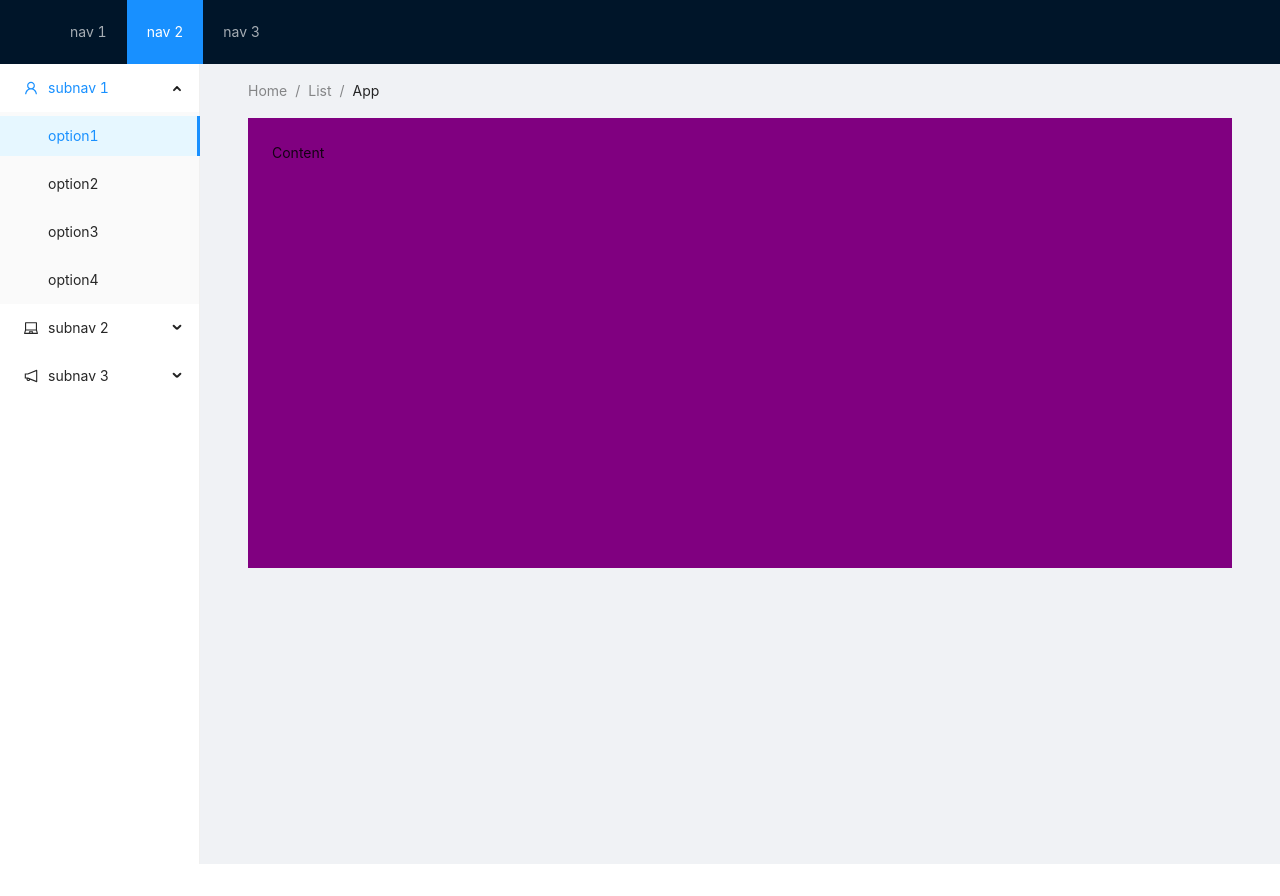
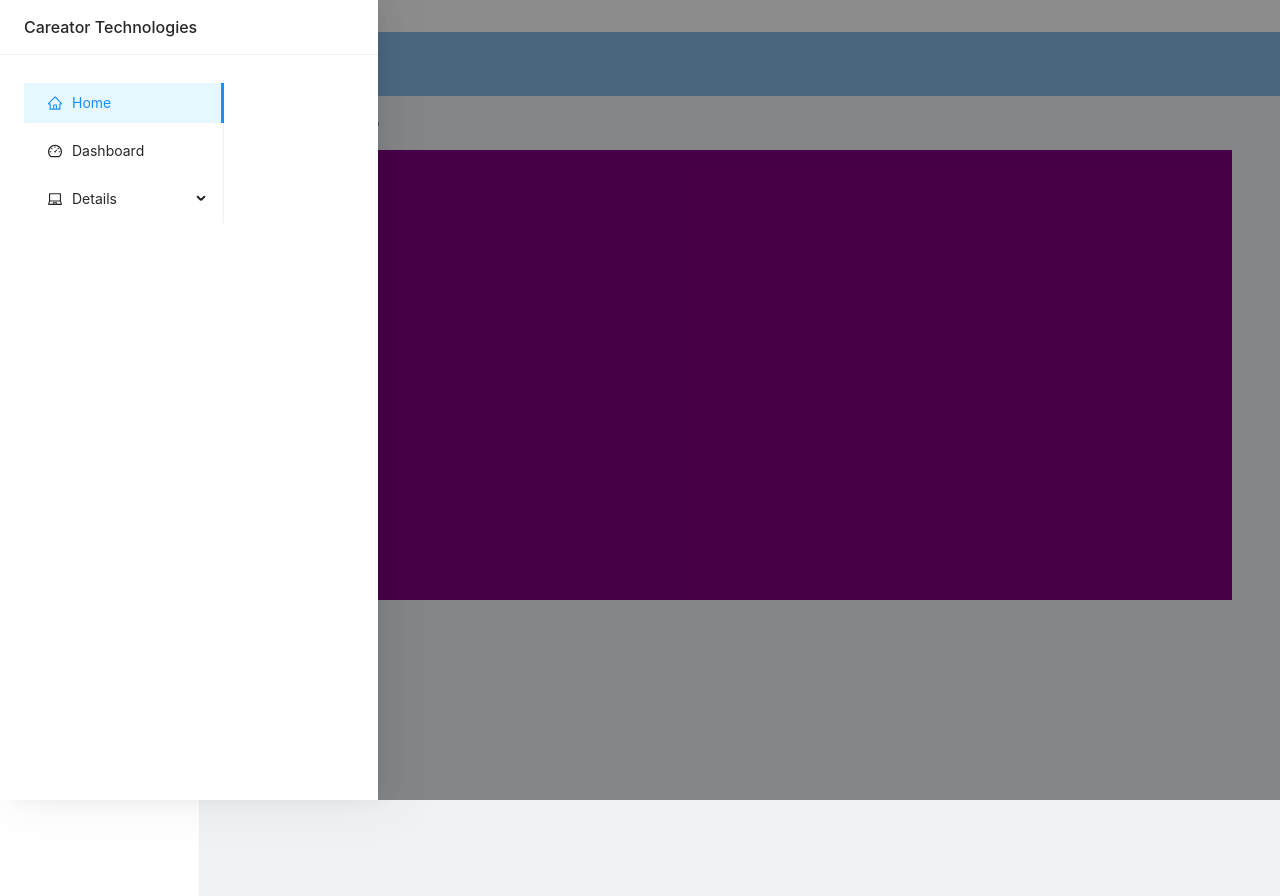
Before and after one commit to sushma-hegde-programmer/information-collection, a React (Create React App) app: page / in a window 1280 px wide. Before the commit the page ends 864 px from the top, so only its background shows below. Built offline with nearby package versions, Linux system fonts and the light colour scheme.

Commit message:
drawer is added and is working fine

```diff
--- a/src/App.tsx
+++ b/src/App.tsx
@@ -3,13 +3,13 @@ import { Button } from "antd";
 import PageNavbar from "./components/PageNavBar";
 import PageLayout from "./containers/PageLayout";
 import ContentPage from "./components/ContentPage";
+import PageDrawer from "./components/PageDrawer";
 import "./App.css";
-
-import Axios from "axios";
 
 function App() {
   return (
     <div>
+      <PageDrawer />
       <PageLayout>
         <ContentPage />
       </PageLayout>
--- a/src/components/PageAppBar.tsx
+++ b/src/components/PageAppBar.tsx
@@ -1,7 +1,8 @@
 import React from "react";
 import { Layout, Menu } from "antd";
 import {
-  UserOutlined,
+  DashboardOutlined,
+  HomeOutlined,
   LaptopOutlined,
   NotificationOutlined,
 } from "@ant-design/icons";
@@ -19,23 +20,17 @@ function PageAppBar() {
           defaultOpenKeys={["sub1"]}
           style={{ height: "100%" }}
         >
-          <SubMenu key="sub1" icon={<UserOutlined />} title="subnav 1">
-            <Menu.Item key="1">option1</Menu.Item>
-            <Menu.Item key="2">option2</Menu.Item>
-            <Menu.Item key="3">option3</Menu.Item>
-            <Menu.Item key="4">option4</Menu.Item>
-          </SubMenu>
-          <SubMenu key="sub2" icon={<LaptopOutlined />} title="subnav 2">
-            <Menu.Item key="5">option5</Menu.Item>
-            <Menu.Item key="6">option6</Menu.Item>
-            <Menu.Item key="7">option7</Menu.Item>
-            <Menu.Item key="8">option8</Menu.Item>
-          </SubMenu>
-          <SubMenu key="sub3" icon={<NotificationOutlined />} title="subnav 3">
-            <Menu.Item key="9">option9</Menu.Item>
-            <Menu.Item key="10">option10</Menu.Item>
-            <Menu.Item key="11">option11</Menu.Item>
-            <Menu.Item key="12">option12</Menu.Item>
+          <Menu.Item icon={<HomeOutlined />} key="1" title="Home">
+            Home
+          </Menu.Item>
+          <Menu.Item key="sub1" icon={<DashboardOutlined />} title="Dashboard">
+            Dashboard
+          </Menu.Item>
+          <SubMenu key="sub2" icon={<LaptopOutlined />} title="Details">
+            <Menu.Item key="3">My work</Menu.Item>
+            <Menu.Item key="6">To do</Menu.Item>
+            <Menu.Item key="7">option2</Menu.Item>
+            <Menu.Item key="8">option3</Menu.Item>
           </SubMenu>
         </Menu>
       </Sider>
--- /dev/null
+++ b/src/components/PageDrawer.tsx
@@ -0,0 +1,42 @@
+import React, { useState } from "react";
+import PageAppBar from "./PageAppBar";
+import { Drawer, Button } from "antd";
+import { MenuOutlined } from "@ant-design/icons";
+
+function PageDrawer() {
+  const [visible, setVisible] = useState(true);
+  const showDrawer = () => {
+    setVisible(true);
+  };
+  const onClose = () => {
+    setVisible(false);
+  };
+  return (
+    <div>
+      <nav className="menuBar">
+        <div className="menuCon">
+          <Button
+            className="barsMenu"
+            type="primary"
+            icon={<MenuOutlined />}
+            onClick={showDrawer}
+          >
+            <span className="barsBtn"></span>
+          </Button>
+
+          <Drawer
+            title="Careator Technologies"
+            placement="left"
+            closable={false}
+            onClose={onClose}
+            visible={visible}
+          >
+            <PageAppBar />
+          </Drawer>
+        </div>
+      </nav>
+    </div>
+  );
+}
+
+export default PageDrawer;
--- a/src/components/PageNavBar.tsx
+++ b/src/components/PageNavBar.tsx
@@ -1,15 +1,46 @@
 import React from "react";
-import { Layout, Menu } from "antd";
+import { Layout, Menu, Avatar } from "antd";
+import {
+  DashboardOutlined,
+  MenuOutlined,
+  MessageOutlined,
+  BellOutlined,
+} from "@ant-design/icons";
+import "../styles/NavBarStyle.css";
 
 const { Header } = Layout;
 
 function PageNavBar() {
   return (
-    <Header className="header">
+    <Header className="navbar_header" style={{ backgroundColor: "#87bce8" }}>
       <div className="logo" />
-      <Menu theme="dark" mode="horizontal" defaultSelectedKeys={["2"]}>
-        <Menu.Item key="1">nav 1</Menu.Item>
-        <Menu.Item key="2">nav 2</Menu.Item>
+      <Menu
+        theme="dark"
+        style={{ backgroundColor: "#87bce8" }} //float: "right"
+        mode="horizontal"
+      >
+        <Menu.Item
+          key="1"
+          icon={<MenuOutlined style={{ fontSize: "170%" }} />}
+        ></Menu.Item>
+
+        <Menu.Item
+          key="2"
+          icon={<BellOutlined style={{ fontSize: "170%" }} />}
+        ></Menu.Item>
+        <Menu.Item
+          key="3"
+          icon={<MessageOutlined style={{ fontSize: "170%" }} />}
+        ></Menu.Item>
+        <Avatar
+          size="large"
+          style={{
+            color: "#f56a00",
+            backgroundColor: "#fde3cf",
+          }}
+        >
+          S
+        </Avatar>
         <Menu.Item key="3">nav 3</Menu.Item>
       </Menu>
     </Header>
--- /dev/null
+++ b/src/styles/NavBarStyle.css
@@ -0,0 +1,3 @@
+.navbar_header {
+  background-color: #87bce8;
+}
```
